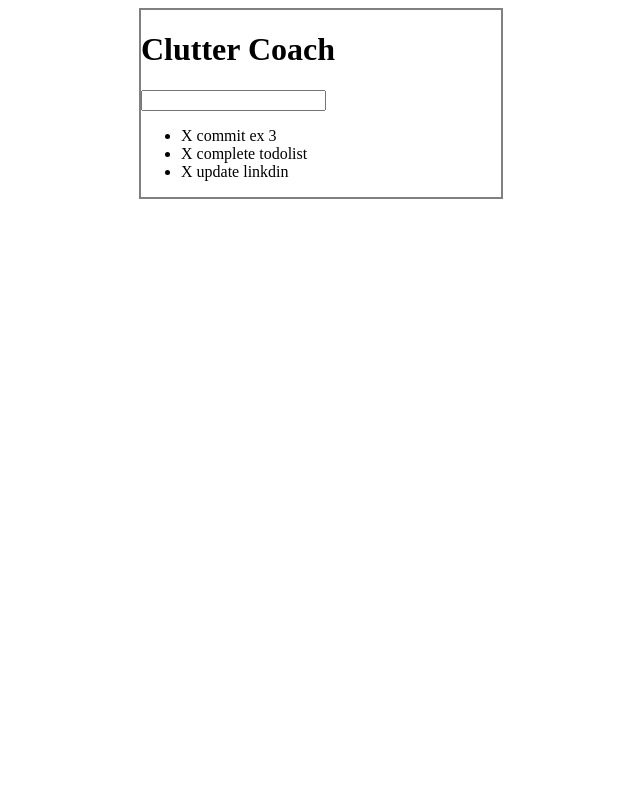
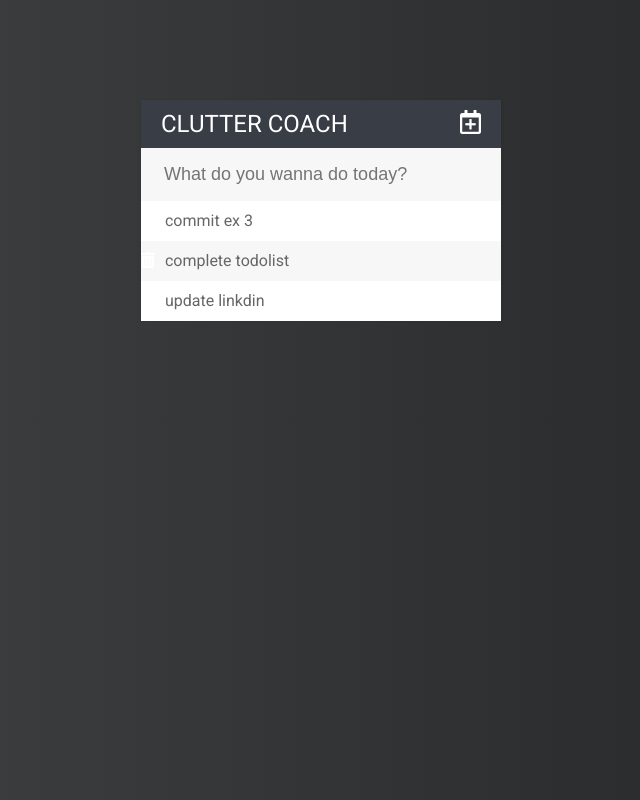
Before and after one commit to anmolpant/Clutter-Coach, a plain HTML site: page index.html in a window 1280 px wide. Shown: the whole page, without its empty margins (319-959 px from the left). Drawn offline with Linux system fonts and the light colour scheme; files whose address does not match are found by name.

Commit message:
added css and styles

```diff
--- a/assets/css/todos.css
+++ b/assets/css/todos.css
@@ -1,5 +1,84 @@
 #container{
-	border: 2px solid grey;
 	width: 360px;
-	margin: 0 auto;
+	background: #f7f7f7;
+	margin: 100px auto;
+	box-shadow: 0 0 3px rgba(0,0,0,0.1);
 }
+
+h1{
+	background: #393e46;
+	color: white;
+	margin: 0;
+	padding: 10px 20px;
+	text-transform: uppercase;
+	font-size: 24px;
+	font-weight: normal;
+}
+
+body{
+
+	background: #232526;  /* fallback for old browsers */
+	background: -webkit-linear-gradient(to right, #414345, #232526);  /* Chrome 10-25, Safari 5.1-6 */
+	background: linear-gradient(to right, #414345, #232526); /* W3C, IE 10+/ Edge, Firefox 16+, Chrome 26+, Opera 12+, Safari 7+ */
+
+}
+
+ul{
+	list-style: none;
+	margin: 0;
+	padding: 0;
+}
+
+body {
+	font-family: Roboto;
+}
+
+li {
+	background: #fff;
+	height: 40px;
+	line-height: 40px;
+	color: #666;
+
+}
+
+li:nth-child(2n){
+	background-color: #f7f7f7
+}
+
+input{
+	font-size: 18px;
+	background-color: #f7f7f7;
+	width: 100%;
+	padding: 13px 13px 13px 20px;
+	box-sizing: border-box;
+	color: #2980b9;
+	border: 3px solid rgba(0,0,0,0);
+}
+
+input:focus{
+	background: #fff;
+	border: 3px solid #2980b9;
+	outline: none;
+}
+
+.fa-calendar-plus{
+	float: right;
+}
+
+span{
+	background-color: #e74c3c;
+	height: 40px;
+	margin-right: 20px;
+	text-align: center;
+	color: white;
+	width: 0px;
+	display: inline-block;
+	transition: 0.2s linear;
+	opacity: 0px;
+
+}
+
+li:hover span {
+	width: 40px;
+	opacity: 1.0;
+}
--- a/assets/js/todos.js
+++ b/assets/js/todos.js
@@ -32,9 +32,15 @@ $(document).ready(function() {
           if (event.which === 13){
           	var todotext = ($(this).val());
           	$(this).val("");
-          	$("ul").append("<li><span>X</span> " + todotext + "</li>")
+          	$("ul").append("<li><span><i class='fas fa-trash-alt'></i></span> " + todotext + "</li>")
           }
 
 
           });
+   $(".fa-calendar-plus").on("click", function(){
+   		$("input[type='text'").fadeToggle();
+
+   });
+
+
  });
--- a/index.html
+++ b/index.html
@@ -3,18 +3,20 @@
 <head>
 	<title>To-do List</title>
 	<link rel="stylesheet" type="text/css" href="D:\Projects\To-do-list\assets\css\todos.css">
+	<link rel="stylesheet" type="text/css" href="https://cdnjs.cloudflare.com/ajax/libs/font-awesome/5.13.0/css/all.min.css">
+	<link href="https://fonts.googleapis.com/css2?family=Roboto:wght@400;500;700&display=swap" rel="stylesheet">
 	<script type="text/javascript" src="assets/js/lib/jquery-3.5.1.min.js"></script>
 </head>
 <body>
 	<script type="text/javascript" src="assets/js/todos.js"></script>
 
 	<div id="container">
-		<h1>Clutter Coach</h1>
-		<input type="text">
+		<h1>Clutter Coach <i class="far fa-calendar-plus"></i> </h1>
+		<input type="text" placeholder="What do you wanna do today?">
 		<ul>
-			<li> <span>X</span> commit ex 3 </li>
-			<li> <span>X</span> complete todolist </li>
-			<li> <span>X</span> update linkdin </li>
+			<li> <span><i class="fas fa-trash-alt"></i></span> commit ex 3 </li>
+			<li> <span><i class="fas fa-trash-alt"></i></span> complete todolist </li>
+			<li> <span><i class="fas fa-trash-alt"></i></span> update linkdin </li>
 
 		</ul>
 
```
